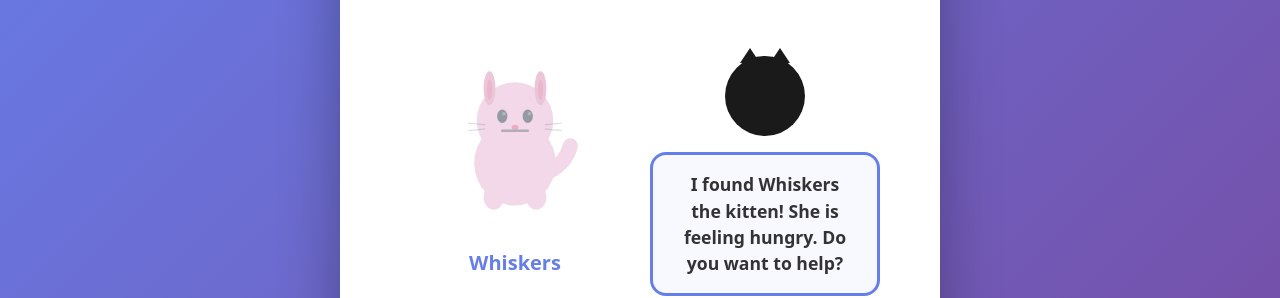
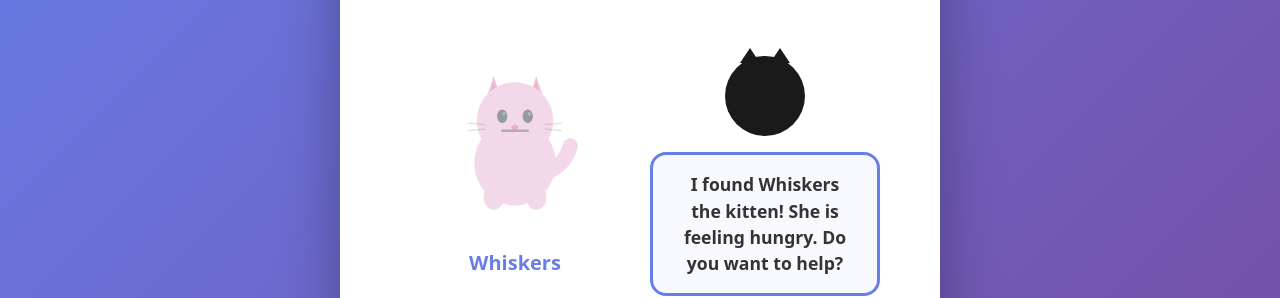
Before and after one commit to positivejam/meow-facts, a React (Vite) app: page / in a window 1280 px wide. Shown: the part 250-548 px from the top of the page. Built offline with nearby package versions, Linux system fonts and the light colour scheme.

Commit message:
Improve look of kitten

```diff
--- a/src/components/AnimalSVG.tsx
+++ b/src/components/AnimalSVG.tsx
@@ -52,6 +52,32 @@ function KittenSVG({ progress }: { progress: number }) {
                 style={{ transition: `fill ${animationTime} ease` }}
             />
 
+            {/* Ears - triangular and pointy, behind the head */}
+            <polygon
+                points="75,8 67,32 83,32"
+                fill={earColor}
+                style={{ transition: `fill ${animationTime} ease` }}
+            />
+            <polygon
+                points="125,8 117,32 133,32"
+                fill={earColor}
+                style={{ transition: `fill ${animationTime} ease` }}
+            />
+
+            {/* Inner ears - smaller triangles */}
+            <polygon
+                points="75,14 71,28 79,28"
+                fill={noseColor}
+                opacity="0.6"
+                style={{ transition: `fill ${animationTime} ease, opacity ${animationTime} ease` }}
+            />
+            <polygon
+                points="125,14 121,28 129,28"
+                fill={noseColor}
+                opacity="0.6"
+                style={{ transition: `fill ${animationTime} ease, opacity ${animationTime} ease` }}
+            />
+
             {/* Head */}
             <circle
                 cx="100"
@@ -59,44 +85,6 @@ function KittenSVG({ progress }: { progress: number }) {
                 r="45"
                 fill={bodyColor}
                 style={{ transition: `fill ${animationTime} ease` }}
-            />
-
-            {/* Ears - very pointy, shorter and higher up */}
-            <ellipse
-                cx="70"
-                cy="22"
-                rx="7"
-                ry="20"
-                fill={earColor}
-                style={{ transition: `fill ${animationTime} ease` }}
-            />
-            <ellipse
-                cx="130"
-                cy="22"
-                rx="7"
-                ry="20"
-                fill={earColor}
-                style={{ transition: `fill ${animationTime} ease` }}
-            />
-
-            {/* Inner ears */}
-            <ellipse
-                cx="70"
-                cy="24"
-                rx="3"
-                ry="12"
-                fill={noseColor}
-                opacity="0.6"
-                style={{ transition: `fill ${animationTime} ease, opacity ${animationTime} ease` }}
-            />
-            <ellipse
-                cx="130"
-                cy="24"
-                rx="3"
-                ry="12"
-                fill={noseColor}
-                opacity="0.6"
-                style={{ transition: `fill ${animationTime} ease, opacity ${animationTime} ease` }}
             />
 
             {/* Eyes */}
```
